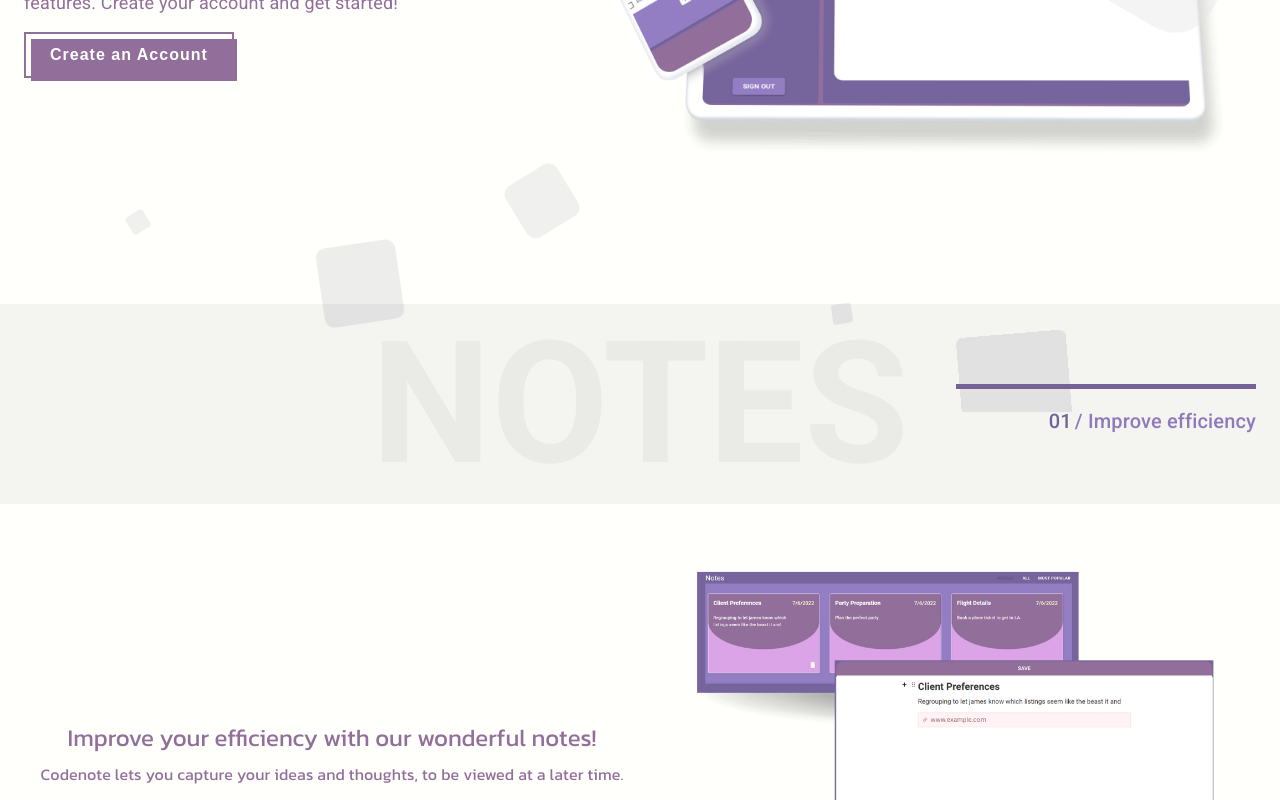
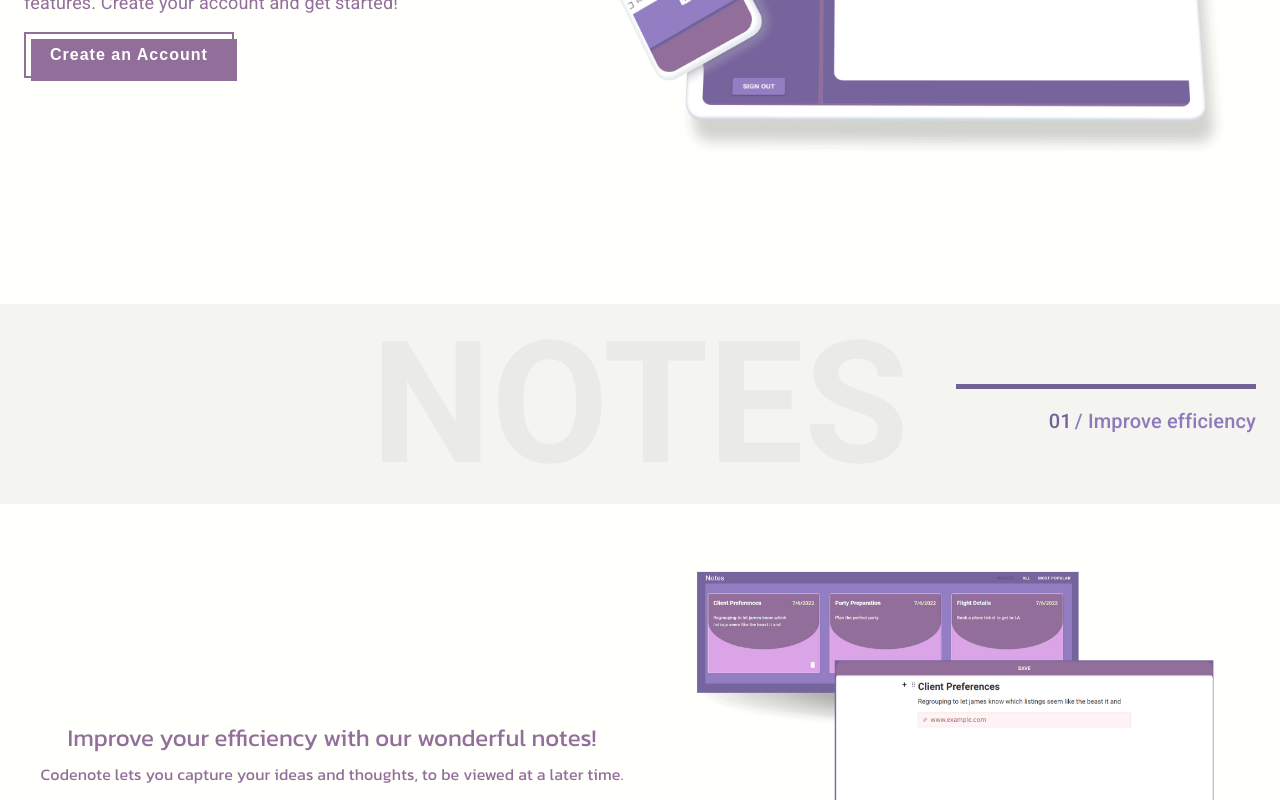
Before and after one commit to EmP33/codenote, a React (Create React App) app: page / in a window 1280 px wide. Shown: the part 500-1300 px from the top of the page. Built offline with nearby package versions, Linux system fonts and the light colour scheme; no server answers; what react-editor-js would draw is missing.

Commit message:
Remove circles

```diff
--- a/src/components/Home/HeadingSection/HeadingSection.tsx
+++ b/src/components/Home/HeadingSection/HeadingSection.tsx
@@ -107,18 +107,6 @@ const HeadingSection: React.FC = () => {
           />
         </Grid>
       </Grid>
-      <ul className="circles">
-        <li></li>
-        <li></li>
-        <li></li>
-        <li></li>
-        <li></li>
-        <li></li>
-        <li></li>
-        <li></li>
-        <li></li>
-        <li></li>
-      </ul>
     </Container>
   );
 };
--- a/src/index.css
+++ b/src/index.css
@@ -62,6 +62,7 @@ body {
   height: 100%;
   overflow: hidden;
   margin-top: 7rem;
+  z-index: 1;
 }
 
 .circles li {
```
Also changed, not shown: 1 other file (tests, documents, lock files or other folders).
